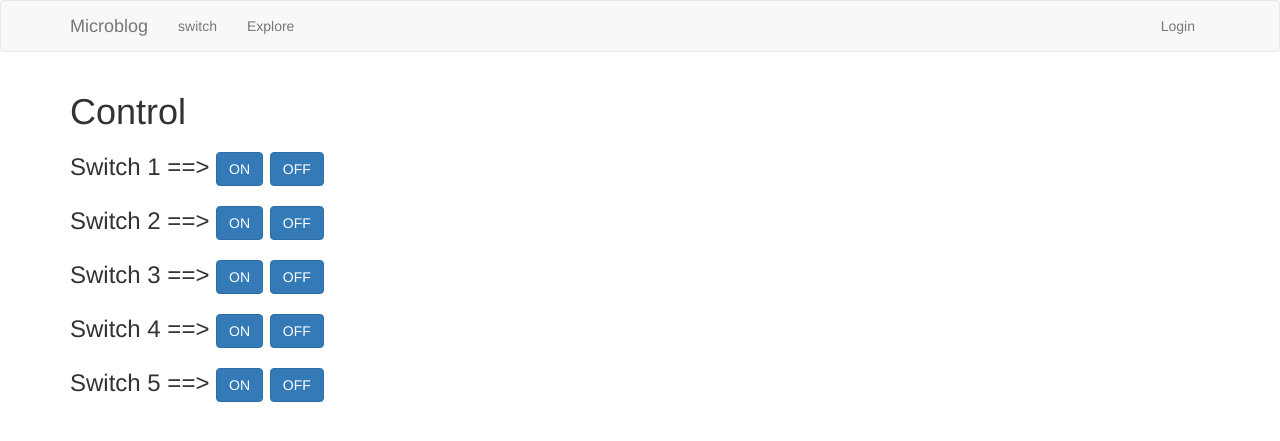
After one commit to VirtualAdam/T1, a Flask app: page /switches/1/1 in a window 1280 px wide. The commit adds this page. Shown: the top 441 px of the page. Run offline with Flask 2, Linux system fonts and the light colour scheme; some libraries are stand-ins or nearby versions.

Commit message:
power control added to yeti branch. new blueprint stated called bar

```diff
--- a/app/__init__.py
+++ b/app/__init__.py
@@ -39,6 +39,9 @@ def create_app(config_class=Config):
 
     from app.errors import bp as errors_bp
     app.register_blueprint(errors_bp)
+
+    from app.bar import bp as bar_bp
+    app.register_blueprint(bar_bp)
 
     from app.auth import bp as auth_bp
     app.register_blueprint(auth_bp, url_prefix='/auth')
--- /dev/null
+++ b/app/bar/__init__.py
@@ -0,0 +1,5 @@
+from flask import Blueprint
+
+bp = Blueprint('bar', __name__)
+
+from app.bar import routes
--- /dev/null
+++ b/app/bar/routes.py
@@ -0,0 +1,84 @@
+from datetime import datetime
+from flask import render_template, flash, redirect, url_for, request, g, \
+    jsonify, current_app
+from flask_login import current_user, login_required
+from flask_babel import _, get_locale
+from guess_language import guess_language
+from app import db
+from app.models import User, Post
+from app.translate import translate
+from app.bar import bp
+import subprocess
+
+switch1="sw1"
+switch2="sw2"
+switch3="sw3"
+switch4="sw4"
+switch5="sw5"
+
+outlet1_on = "1332531"
+outlet1_off = "1332540"
+outlet2_on = "1332675"
+outlet2_off = "1332684"
+outlet3_on = "1332995"
+outlet3_off = "1333004"
+outlet4_on = "1334531"
+outlet4_off = "1334540"
+outlet5_on = "1340675"
+outlet5_off = "1340684"
+
+@bp.before_app_request
+def before_request():
+    if current_user.is_authenticated:
+        current_user.last_seen = datetime.utcnow()
+        db.session.commit()
+    g.locale = str(get_locale())
+
+
+@bp.route('/switches', methods=['GET', 'POST'])
+@login_required
+def switches():
+    return render_template('switches.html')
+@bp.route('/switches/<deviceName>/<action>')
+def do(deviceName, action):
+    if deviceName == "switch1":
+        actuator = switch1
+        if action == "on":
+            flash(_(actuator+' on'))
+            data = subprocess.Popen(["/var/www/rfoutlet/codesend", outlet1_on, "-p", "3"], stdout=subprocess.PIPE).communicate()[0]
+        if action == "off":
+            flash(_(actuator+' off'))
+            data = subprocess.Popen(["/var/www/rfoutlet/codesend", outlet1_off, "-p", "3"], stdout=subprocess.PIPE).communicate()[0]
+    if deviceName == "switch2":
+        actuator = switch2
+        if action == "on":
+            flash(_(actuator+' on'))
+            data = subprocess.Popen(["/var/www/rfoutlet/codesend", outlet2_on, "-p", "3"], stdout=subprocess.PIPE).communicate()[0]
+        if action == "off":
+            flash(_(actuator+' off'))
+            data = subprocess.Popen(["/var/www/rfoutlet/codesend", outlet2_off, "-p", "3"], stdout=subprocess.PIPE).communicate()[0]
+    if deviceName == "switch3":
+        actuator = switch3
+        if action == "on":
+            flash(_(actuator+' on'))
+            data = subprocess.Popen(["/var/www/rfoutlet/codesend", outlet3_on, "-p", "3"], stdout=subprocess.PIPE).communicate()[0]
+        if action == "off":
+            flash(_(actuator+' off'))
+            data = subprocess.Popen(["/var/www/rfoutlet/codesend", outlet3_off, "-p", "3"], stdout=subprocess.PIPE).communicate()[0]
+    if deviceName == "switch4":
+        actuator = switch4
+        if action == "on":
+            flash(_(actuator+' on'))
+            data = subprocess.Popen(["/var/www/rfoutlet/codesend", outlet4_on, "-p", "3"], stdout=subprocess.PIPE).communicate()[0]
+        if action == "off":
+            flash(_(actuator+' off'))
+            data = subprocess.Popen(["/var/www/rfoutlet/codesend", outlet4_off, "-p", "3"], stdout=subprocess.PIPE).communicate()[0]
+    if deviceName == "switch5":
+        actuator = switch5
+        if action == "on":
+            flash(_(actuator+' on'))
+            data = subprocess.Popen(["/var/www/rfoutlet/codesend", outlet5_on, "-p", "3"], stdout=subprocess.PIPE).communicate()[0]
+        if action == "off":
+            flash(_(actuator+' off'))
+            data = subprocess.Popen(["/var/www/rfoutlet/codesend", outlet5_off, "-p", "3"], stdout=subprocess.PIPE).communicate()[0]
+    return render_template('switches.html')
--- a/app/templates/base.html
+++ b/app/templates/base.html
@@ -18,7 +18,7 @@
             </div>
             <div class="collapse navbar-collapse" id="bs-example-navbar-collapse-1">
                 <ul class="nav navbar-nav">
-                    <li><a href="{{ url_for('main.index') }}">{{ _('Home') }}</a></li>
+                    <li><a href="{{ url_for('bar.switches') }}">{{ _('switch') }}</a></li>
                     <li><a href="{{ url_for('main.explore') }}">{{ _('Explore') }}</a></li>
                 </ul>
                 {% if g.search_form %}
--- /dev/null
+++ b/app/templates/switches.html
@@ -0,0 +1,15 @@
+{% extends "base.html" %}
+
+{% block app_content %}
+    <h1>Control</h1>
+    <h3> Switch 1 ==> <a href="/switches/switch1/on" <button type="button" class="btn btn-primary"> ON </button></a>
+    <a href="/switches/switch1/off" <button type="button" class="btn btn-primary">OFF</button></a></h3>
+    <h3> Switch 2 ==> <a href="/switches/switch2/on" <button type="button" class="btn btn-primary"> ON </button></a>
+    <a href="/switches/switch2/off" <button type="button" class="btn btn-primary">OFF</button></a></h3>
+    <h3> Switch 3 ==> <a href="/switches/switch3/on" <button type="button" class="btn btn-primary"> ON </button></a>
+    <a href="/switches/switch3/off" <button type="button" class="btn btn-primary">OFF</button></a></h3>
+    <h3> Switch 4 ==> <a href="/switches/switch4/on" <button type="button" class="btn btn-primary"> ON </button></a>
+    <a href="/switches/switch4/off" <button type="button" class="btn btn-primary">OFF</button></a></h3>
+    <h3> Switch 5 ==> <a href="/switches/switch5/on" <button type="button" class="btn btn-primary"> ON </button></a>
+    <a href="/switches/switch5/off" <button type="button" class="btn btn-primary">OFF</button></a></h3>
+{% endblock %}
```
Also changed, not shown: 5 other files.
